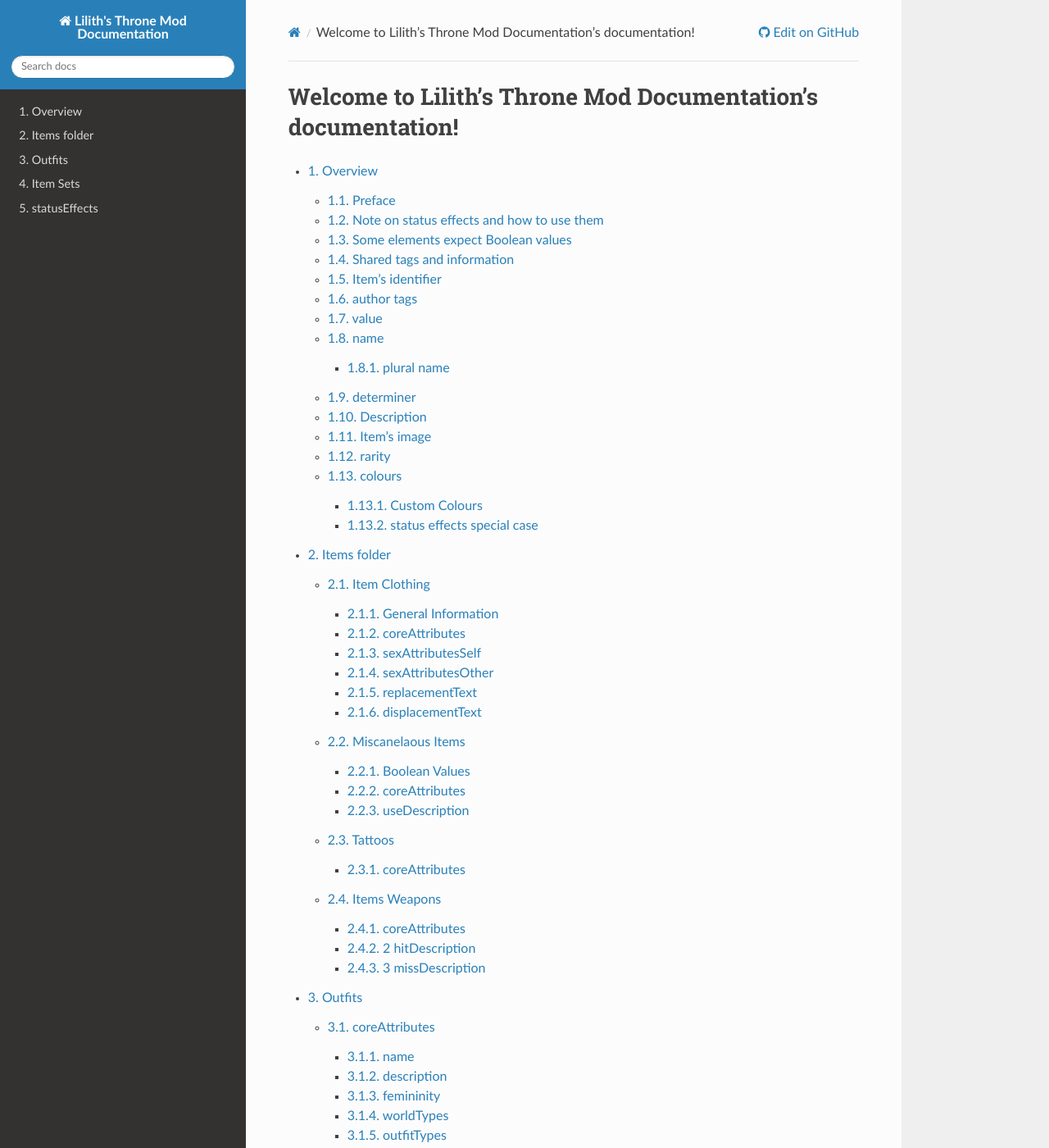
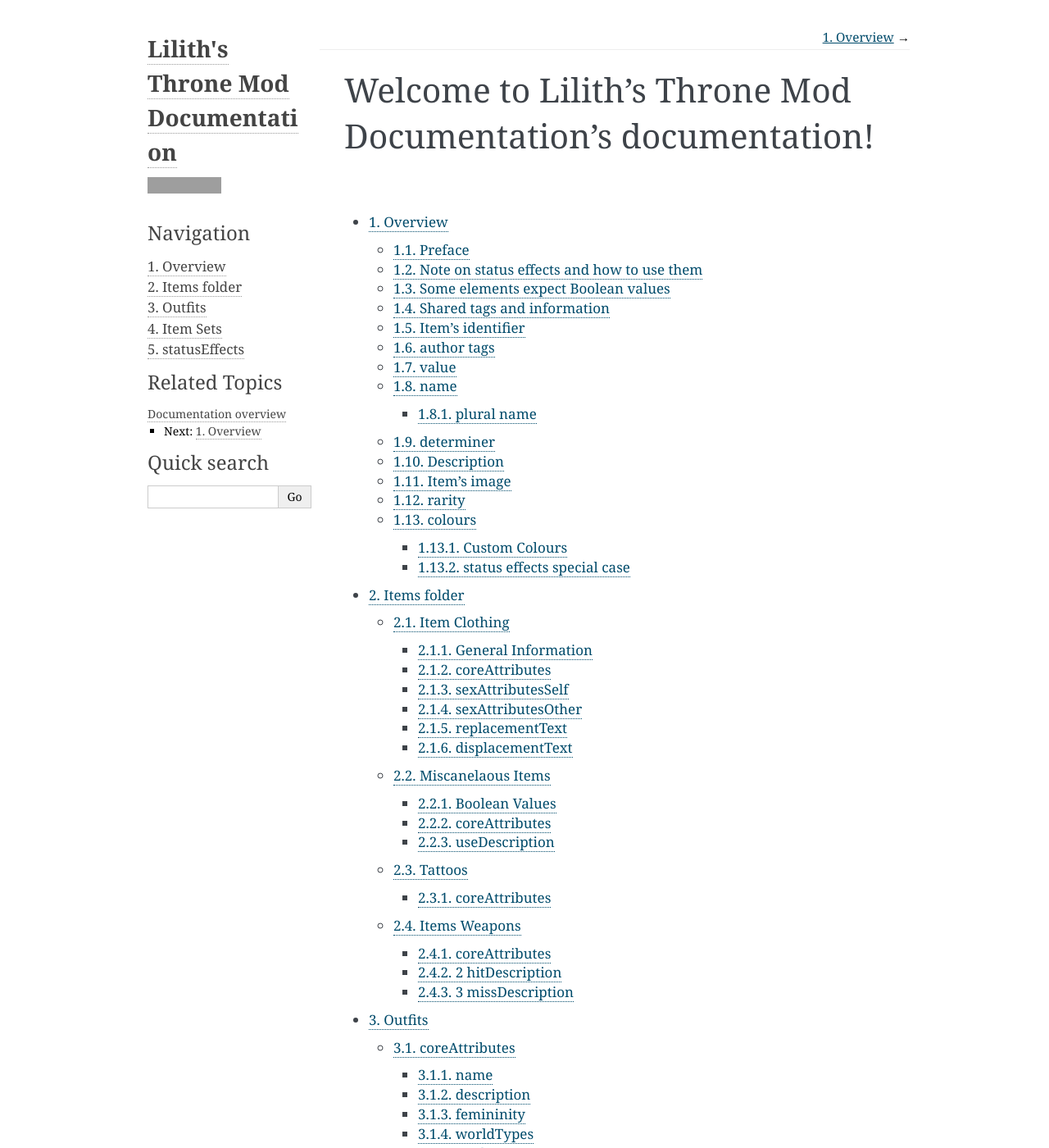
Before and after one commit to bicobus/lilith-throne-documentation, a Sphinx documentation site: the page built from docs/index.rst, in a window 1280 px wide and 1400 px high. Shown: the whole window at 82% size. Built offline with Sphinx 7.4.7, drawn with Linux system fonts in a browser that asks for light colours; some of the changed lines change nothing that is shown; some of the changed text lies outside the part shown; grey boxes are pictures that could not be loaded.

Commit message:
Add an object directive specific to lilith throne's xml. Changed theme to alabaster.

```diff
--- /dev/null
+++ b/docs/_ext/ltxml.py
@@ -0,0 +1,79 @@
+from docutils import nodes
+from sphinx import addnodes
+from sphinx.domains.python import PyField
+from sphinx.util.docfields import Field, GroupedField
+from sphinx.locale import _
+
+
+class ltxmlvar(nodes.FixedTextElement):
+    pass
+
+
+def visit_xmlvar_html(self, node):
+    pass
+
+
+def depart_xmlvar_html(self, node):
+    pass
+
+
+def parse_nodevar(env, sig, signode):
+    nodevar, t, default = sig.split(" ", 2)
+    nodevar = nodevar.strip()
+    if nodevar.startswith('[') and nodevar.endswith(']'):
+        nodevar = nodevar.strip('[]')
+        optional = True
+    else:
+        optional = False
+    t = "Type: %s" % t.strip(" <>").lower()
+    d = "%s" % default.strip(" ()")
+
+    signode += addnodes.desc_name(nodevar, nodevar)
+    signode += nodes.Text(' ')
+    signode += addnodes.desc_type(t, t)
+    if d:
+        signode += nodes.Text(', ')
+        default = "Default: %s" % d
+        signode += addnodes.desc_annotation(default, default)
+    if optional:
+        signode += nodes.Text(', ')
+        signode += addnodes.desc_annotation("Optional", "Optional")
+    return nodevar
+
+
+def setup(app):
+
+    fopt = Field(
+        name='optional',
+        names=('opt', 'optional',),
+        label=_('Optional'),
+        has_arg=False,
+    )
+
+    ftype = PyField(
+        'type',
+        label=_('Type'),
+        has_arg=False,
+        names=('type',),
+        bodyrolename='class'
+    )
+
+    fdef = GroupedField(
+        'default',
+        label=_('Default'),
+        names=('default',),
+        can_collapse=True,
+    )
+
+    app.add_object_type(
+        'nodevar',
+        'nodevar',
+        objname='variable value',
+        indextemplate='pair: %s; node variable value',
+        doc_field_types=[fopt, ftype, fdef],
+        parse_node=parse_nodevar,
+    )
+    # app.add_node(
+    #     ltxmlvar,
+    #     html=(visit_xmlvar_html, depart_xmlvar_html)
+    # )
--- a/docs/conf.py
+++ b/docs/conf.py
@@ -10,10 +10,10 @@
 # add these directories to sys.path here. If the directory is relative to the
 # documentation root, use os.path.abspath to make it absolute, like shown here.
 #
-# import os
-# import sys
-# sys.path.insert(0, os.path.abspath('.'))
-import sphinx_rtd_theme
+from os.path import abspath, dirname, join
+import sys
+sys.path.append(abspath(join(dirname(__file__), "_ext")))
+# import sphinx_rtd_theme
 
 # -- Project information -----------------------------------------------------
 
@@ -28,10 +28,11 @@
 # extensions coming with Sphinx (named 'sphinx.ext.*') or your custom
 # ones.
 extensions = [
+    "ltxml",
     "sphinx.ext.graphviz",
     "sphinx.ext.extlinks",
     "sphinx.ext.githubpages",
-    "sphinx_rtd_theme"
+    # "sphinx_rtd_theme",
 ]
 
 primary_domain = None
@@ -50,13 +51,32 @@
 # The theme to use for HTML and HTML Help pages.  See the documentation for
 # a list of builtin themes.
 #
-html_theme = 'sphinx_rtd_theme'
+# html_theme = 'sphinx_rtd_theme'
+html_theme = "alabaster"
 html_context = {
     'display_github': True,
     'github_user': 'bicobus',
     'github_repo': 'lilith-throne-documentation',
     'github_version': 'master',
     'conf_py_path': '/docs/',
+}
+html_theme_options = {
+    'github_user': 'bicobus',
+    'github_repo': 'lilith-throne-documentation',
+    'github_banner': False,
+    'github_button': True,
+    'github_type': 'star',
+    'show_related': True,
+    'show_relbars': True,
+}
+html_sidebars = {
+    "**": [
+        "about.html",
+        "navigation.html",
+        "relations.html",
+        "searchbox.html",
+        "donate.html",
+    ]
 }
 html_baseurl = "https://bicobus.github.io/lilith-throne-documentation/"
 
@@ -66,8 +86,12 @@
 html_static_path = ['_static']
 
 extlinks = {
-    'wiki': ('https://www.lilithsthrone.com/wiki/doku.php?id=modding_wiki:modding:%s',
-             ''),
-    'ltgithub': ('https://github.com/Innoxia/liliths-throne-public/tree/dev/%s',
-                 '')
+    'wiki': (
+        'https://www.lilithsthrone.com/wiki/doku.php?id=modding_wiki:modding:%s',
+        ''
+    ),
+    'ltgithub': (
+        'https://github.com/Innoxia/liliths-throne-public/tree/dev/%s',
+        ''
+    )
 }
```
